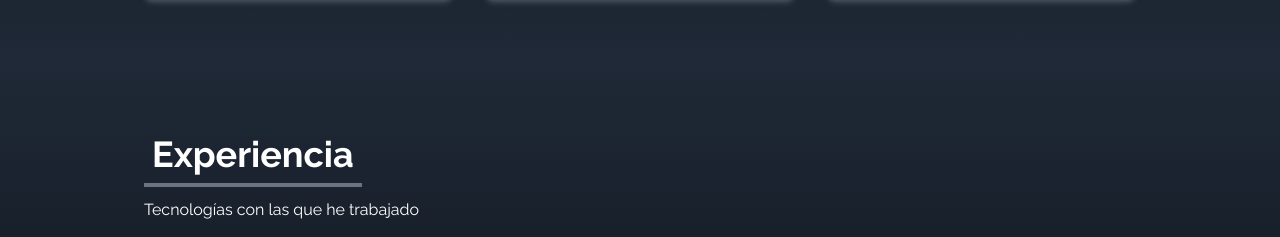
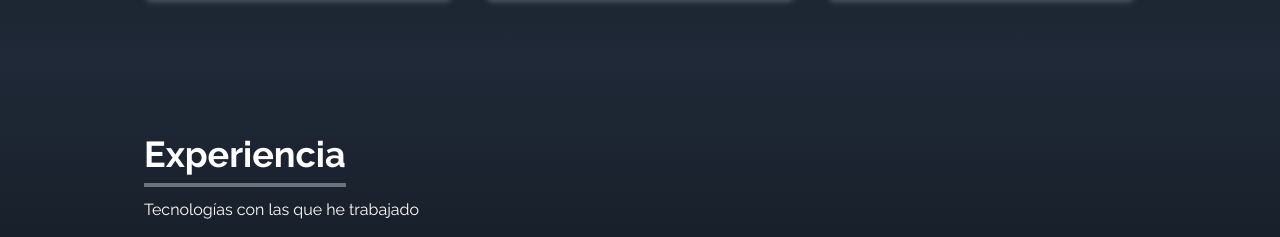
Before and after one commit to FeDaBa/First-Portfolio, a React (Create React App) app: page / in a window 1280 px wide. Shown: the part 2340-2577 px from the top of the page. Built offline with nearby package versions, Linux system fonts and the light colour scheme; the HTML template or start-up script is replaced by a standard one; a web font is replaced by a local one.

Commit message:
Update Experience.jsx

```diff
--- a/src/components/Experience.jsx
+++ b/src/components/Experience.jsx
@@ -75,7 +75,7 @@ const Experience = () => {
 
             <div>
 
-                <p className="text-4xl font-bold border-b-4 border-gray-500 p-2 inline">
+                <p className="text-4xl font-bold border-b-4 border-gray-500 pb-2 inline">
                     Experiencia
                 </p>
 
```
